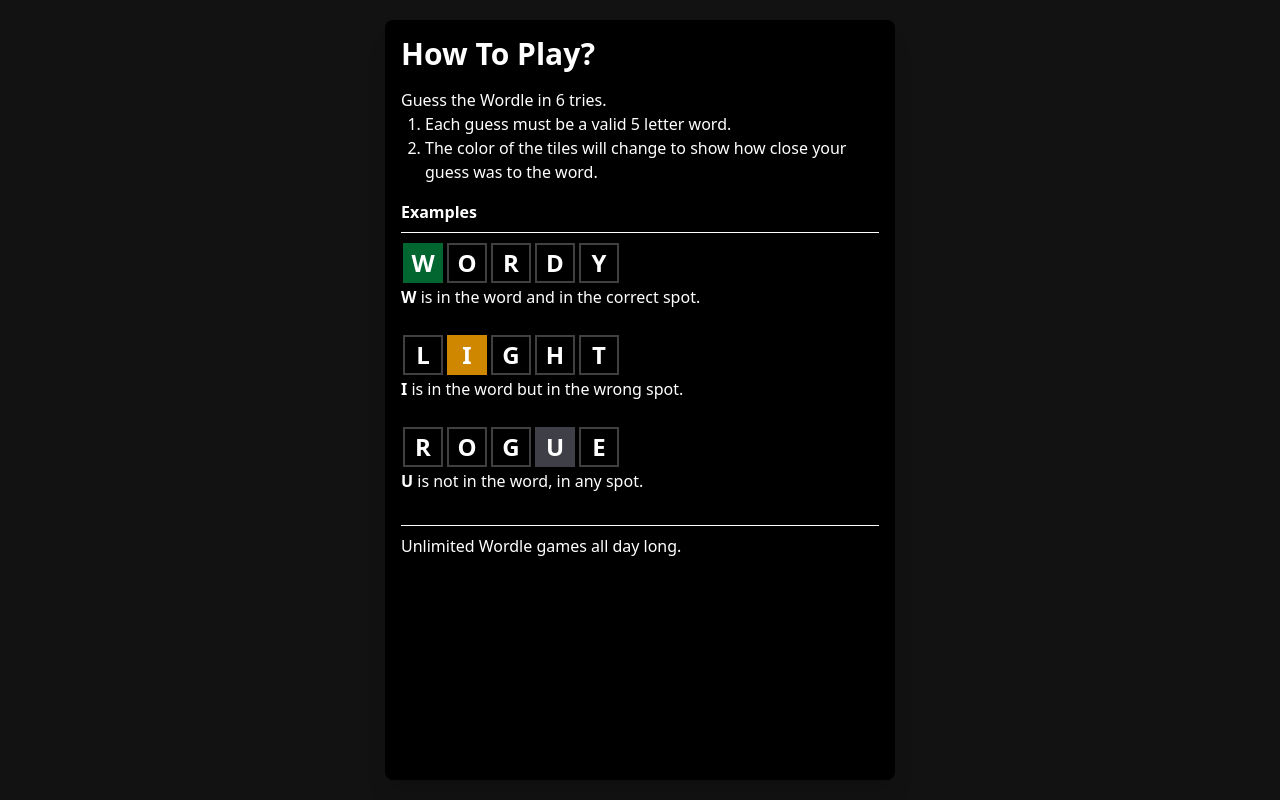
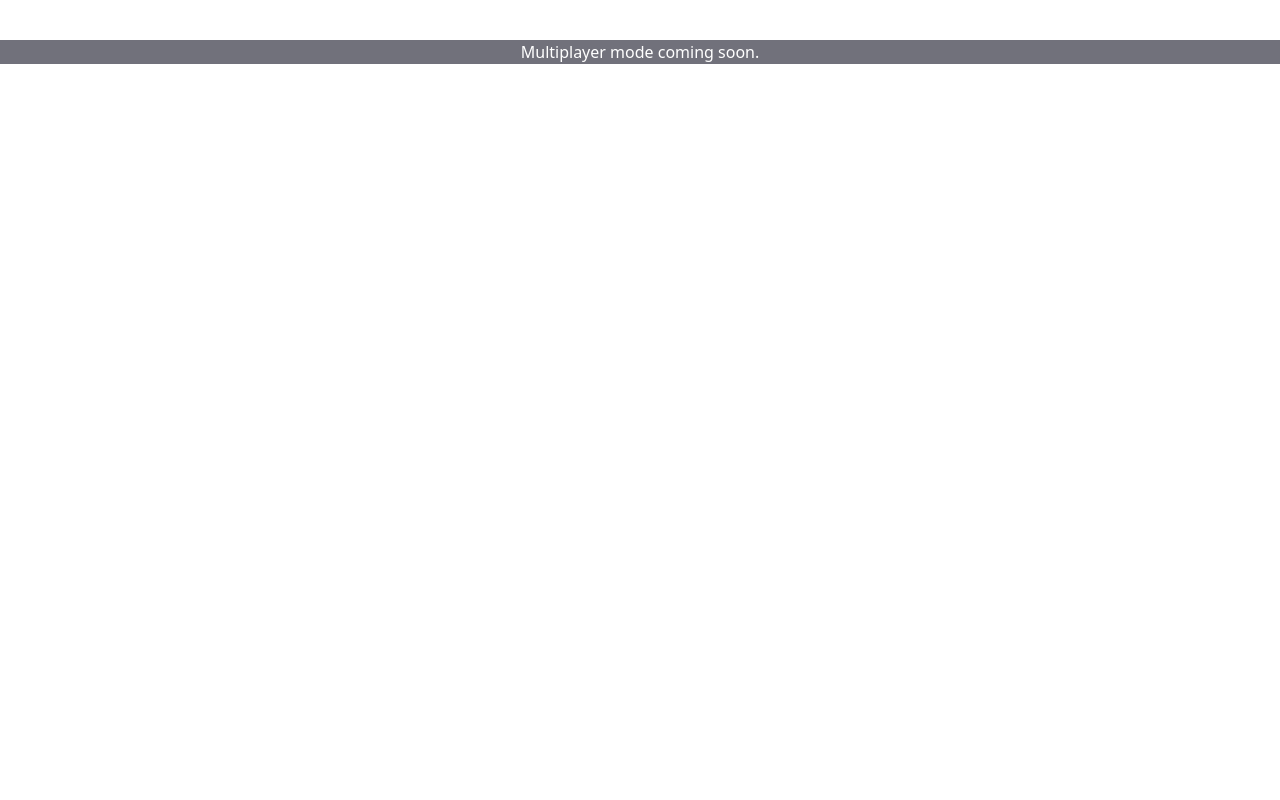
Before and after one commit to rrrautela/wordle-pvp, a React (Vite) app: page /multi in a window 1280 px wide. Built offline with nearby package versions, Linux system fonts and the light colour scheme.

Commit message:
mad some changes in singlplayer

```diff
--- a/package.json
+++ b/package.json
@@ -10,12 +10,12 @@
     "lint": "eslint .",
     "preview": "vite preview",
     "deploy": "npm run build && cd dist && git init && git add . && git commit -m 'Deploy' && git branch -M gh-pages && git remote set-url origin https://github.com/rrrautela/wordle-pvp.git && git push -f origin gh-pages"
-
   },
   "dependencies": {
     "@tailwindcss/vite": "^4.1.7",
     "react": "^19.1.0",
     "react-dom": "^19.1.0",
+    "react-router-dom": "^7.6.3",
     "tailwindcss": "^4.1.7"
   },
   "devDependencies": {
--- a/src/App.jsx
+++ b/src/App.jsx
@@ -1,30 +1,18 @@
-import {useState} from "react";
-import "./App.css"; // Imports TailwindCSS styles
-import GameWindow from "./components/GameWindow";
-import IntroductionWindow from "./components/IntroductionWindow";
-
+import { BrowserRouter, Routes, Route } from 'react-router-dom';
+import Home from './pages/Home';
+import SinglePlayer from './pages/SinglePlayer';
+import MultiPlayer from './pages/Multiplayer';
 
 
 function App() {
-  //new game starts whenever this state changes
-  const [count, setCount] = useState(0); //first game is Game1, and so on the count stores the number of the current game you are playing
-  const [showIntro, setShowIntro] = useState(true);
-
-
-  // win or lose, doesn't matter
-  const gameReset = () => {
-    // write some logic here that rests the game only if user wants it
-   setCount(prev => prev + 1); // Trigger re-render/reset of game UI
-  };
-
-  const closeIntro = () => setShowIntro(false);
-
-    return (
-    <>
-      {/* className="flex flex-col items-center justify-center h-screen bg-zinc-800" */}
-      <GameWindow key={count} gameReset={gameReset} />
-      {showIntro && <IntroductionWindow onClose={closeIntro} />}
-    </>
+  return (
+    <BrowserRouter>
+      <Routes>
+        <Route path="/" element={<Home />} />
+        <Route path="/single" element={<SinglePlayer />} />
+        <Route path="/multi" element={<MultiPlayer />} />
+      </Routes>
+    </BrowserRouter>
   );
 }
 
--- a/src/components/GameWindow.jsx
+++ b/src/components/GameWindow.jsx
@@ -1,159 +1,181 @@
-import { useRef, useEffect } from "react";
+import { useRef, useEffect, useState } from "react";
 import GameBoard from "./GameBoard";
 import KeyBoard from "./KeyBoard";
-import arrayOfWords from "../data/all5letterwords.json"; // Adjust path if needed
+import arrayOfWords from "../data/all5letterwords.json";
 
+function GameWindow({ gameReset }) {
+  const gameBoardBoxesRefs = useRef([]);
+  const keyboardKeysRefs = useRef([]);
+  const lettersInCurrentRowRef = useRef(0);
+  const wordInputSoFarRef = useRef("");
+  const guessesCountRef = useRef(0);
+  const currentRowRef = useRef(0);
+  const currentPositionRef = useRef(0);
+  const skipEffectJustThisOnceRef = useRef(false);
+  const alreadyShakenRef = useRef(false);
 
+  const [losingWord, setLosingWord] = useState(null);
+  const [messages, setMessages] = useState([]); // Unified state for all temporary messages
+  const [winMsg, setWinMsg] = useState(false);
 
-function GameWindow({gameReset}){
+  const keyboard_keys = [
+    "Q", "W", "E", "R", "T", "Y", "U", "I", "O", "P",
+    "A", "S", "D", "F", "G", "H", "J", "K", "L", "ENTER",
+    "Z", "X", "C", "V", "B", "N", "M", "⌫"
+  ];
 
-  // refs used so that we keep values across re-renders
-  const gameBoardBoxesRefs = useRef([]); //  all board boxes
-  const keyboardKeysRefs = useRef([]); // to all keyboard keys
-  const lettersInCurrentRowRef = useRef(0); // Number of letters typed in current row
-  const wordInputSoFarRef = useRef(""); // Current word being typed by the user
-  const guessesCountRef = useRef(0); // Number of guesses made
-  const currentRowRef = useRef(0); // Current row index (0 to 5)
-  const currentPositionRef = useRef(0); // Mirror of currentPosition for mutation
-  const skipEffectJustThisOnceRef = useRef(false); // Control flag to skip an effect once if needed
+  const correctWordRef = useRef(null);
+  if (!correctWordRef.current) {
+    correctWordRef.current = arrayOfWords[Math.floor(Math.random() * arrayOfWords.length)];
+    console.log(correctWordRef.current); // Log only once when game starts
+  }
+  const correctWord = correctWordRef.current;
 
-  // Keyboard layout (includes ENTER and Backspace icon)
-  const keyboard_keys = ["Q","W","E","R","T","Y","U","I","O","P","A","S","D","F","G","H","J","K","L","ENTER","Z","X","C","V","B","N","M","⌫"];
-  // Pick a random correct word from the list
-  const correctWord = arrayOfWords[Math.floor(Math.random() * arrayOfWords.length)];
-  console.log(correctWord); // Print the correct word to console (for debugging/testing)
+  // Adds vertical bounce to all boxes on win
+  function bounceAllBoxes() {
+    for (let i = 0; i < 30; i++) {
+      const box = gameBoardBoxesRefs.current[i];
+      if (!box) continue;
+      const delay = Math.random() * 600;
+      setTimeout(() => {
+        box.classList.add("animate-bounce-vertical");
+        setTimeout(() => {
+          box.classList.remove("animate-bounce-vertical");
+        }, 400);
+      }, delay);
+    }
+  }
 
-  // Function triggered when user presses ENTER after typing 5 letters
+  // Pushes a new message to the message array
+  const pushTempMessage = (label) => {
+    setMessages(prev => {
+      const id = Date.now();
+      return [...prev, { id, label }];
+    });
+  };
+
+  // Effect to clear messages periodically
+  useEffect(() => {
+    let intervalId;
+    if (messages.length > 0) {
+      intervalId = setInterval(() => {
+        setMessages(prev => {
+          if (prev.length === 0) {
+            clearInterval(intervalId);
+            return [];
+          }
+          return prev.slice(1); // Remove the oldest message
+        });
+      }, 250); // Clear 4 messages per second (1000ms / 4 = 250ms)
+    }
+    return () => clearInterval(intervalId);
+  }, [messages.length]); // Re-run effect when message count changes
+
   function checkGuess() {
     const word = wordInputSoFarRef.current;
 
-    // If the guessed word is not in dictionary
     if (!arrayOfWords.includes(word)) {
-      // Add shake animation to all 5 boxes in the current row
-      for (let i = currentRowRef.current * 5; i < (currentRowRef.current + 1) * 5; i++) {
-        const box = gameBoardBoxesRefs.current[i];
-        box.classList.add("vibrate-horizontal");
-        setTimeout(() => {
-          box.classList.remove("vibrate-horizontal");
-        }, 500);
+      if (!alreadyShakenRef.current) {
+        for (let i = currentRowRef.current * 5; i < (currentRowRef.current + 1) * 5; i++) {
+          const box = gameBoardBoxesRefs.current[i];
+          box.classList.add("vibrate-horizontal");
+          setTimeout(() => box.classList.remove("vibrate-horizontal"), 500);
+        }
+        alreadyShakenRef.current = true;
       }
-      return; // Exit early on invalid word
+      pushTempMessage("Not in word list");
+      return;
     }
 
-    // Helper function to decide box color
+    alreadyShakenRef.current = false;
+
     const delay = 300;
     const getColor = (l, i) =>
-      l === correctWord[i]
-        ? "bg-green-800" // Correct letter and position
-        : correctWord.includes(l)
-        ? "bg-yellow-600" // Correct letter, wrong position
-        : "bg-zinc-700"; // Letter not in word
+      l === correctWord[i] ? "bg-green-800" : correctWord.includes(l) ? "bg-yellow-600" : "bg-zinc-700";
 
-    // Animate box flip for all 5 letters
     for (let i = 0; i < 5; i++) {
       const globalIdx = currentRowRef.current * 5 + i;
       const box = gameBoardBoxesRefs.current[globalIdx];
       const color = getColor(word[i], i);
 
-
-
-      // Flip animation (half flip first)
       setTimeout(() => {
         box.style.transition = "transform 0.6s";
         box.style.transform = "rotateX(90deg)";
       }, delay * i);
 
-      // Apply color mid-flip and complete rotation
       setTimeout(() => {
         box.classList.remove("border-2", "border-neutral-700");
         box.classList.add(color);
         box.style.transform = "rotateX(0deg)";
       }, delay * i + 300);
 
-      // Cleanup inline styles after animation
       setTimeout(() => {
         box.style.transition = "";
         box.style.transform = "";
       }, delay * i + 600);
     }
 
-    // Update keyboard key colors
     setTimeout(() => {
       for (let i = 0; i < 5; i++) {
         const letter = word[i];
         const idx = keyboard_keys.indexOf(letter);
-        const key = keyboardKeysRefs
-    .current[idx];
+        const key = keyboardKeysRefs.current[idx];
         if (!key) continue;
 
-        // Remove old bg-* classes (unless already green)
         key.classList.forEach(c => {
-          if (c.startsWith("bg-green")) return; // Don’t downgrade correct key
+          if (c.startsWith("bg-green")) return;
           if (c.startsWith("bg-")) key.classList.remove(c);
         });
 
-        // Add new color based on guess
         if (!key.classList.contains("bg-green-800")) {
           key.classList.add(getColor(letter, i));
         }
       }
-      // If guessed correctly
-      if (word === correctWord){
-        alert("YOU WIN");
-        gameReset();
-      } else {
-        // Prepare for next row
-        currentRowRef.current++;
-        lettersInCurrentRowRef
-    .current = 0;
-        wordInputSoFarRef.current = "";
-        currentPositionRef.current = (currentRowRef.current * 5);
+
+      if (word === correctWord) {
+        setWinMsg(true);
+        bounceAllBoxes();
+        setTimeout(() => {
+          setWinMsg(false);
+          gameReset();
+        }, 2000);
+        return;
       }
-    }, delay * 5 + 300); // Delay to finish animation before updating
 
-    //another guess is made, right or wrong doesnt matter
+      currentRowRef.current++;
+      lettersInCurrentRowRef.current = 0;
+      wordInputSoFarRef.current = "";
+      currentPositionRef.current = currentRowRef.current * 5;
+    }, delay * 5 + 300);
+
     guessesCountRef.current++;
-
-    //if all 6 chances for guessing are used, and word has not been guesseed right yet then you lose
-    if(guessesCountRef.current === 6){
-      alert("YOU LOSE");
-      gameReset();
+    if (guessesCountRef.current === 6) {
+      setLosingWord(correctWord);
+      setTimeout(() => gameReset(), 2000);
     }
-
-
   }
 
-  // Handle backspace/delete key press
   function backSpacePressed() {
     const pos = currentPositionRef.current;
     const rowStart = currentRowRef.current * 5;
-
-    // Prevent deleting outside the current row
     if (pos <= rowStart) return;
 
     const idx = pos - 1;
     const box = gameBoardBoxesRefs.current[idx];
-
-    // Clear the box UI
     if (box) {
       box.textContent = "";
       box.classList.remove("border-zinc-500");
     }
 
-    // Update refs accordingly
-    lettersInCurrentRowRef
-.current = Math.max(0, lettersInCurrentRowRef
-  .current - 1);
+    lettersInCurrentRowRef.current = Math.max(0, lettersInCurrentRowRef.current - 1);
     wordInputSoFarRef.current = wordInputSoFarRef.current.slice(0, -1);
-    const newPos = idx;
-    currentPositionRef.current = newPos;
+    currentPositionRef.current = idx;
   }
 
-  // Handle regular key presses (letter, enter, backspace)
   function keyPressed(key) {
     if (key === "ENTER") {
-      if (lettersInCurrentRowRef
-    .current === 5) checkGuess();
+      if (lettersInCurrentRowRef.current === 5) checkGuess();
+      else pushTempMessage("Not enough letters");
       return;
     }
 
@@ -162,18 +184,13 @@ function GameWindow({gameReset}){
       return;
     }
 
-    // If already 5 letters typed, ignore input
-    if (lettersInCurrentRowRef
-  .current >= 5) return;
+    if (lettersInCurrentRowRef.current >= 5) return;
 
-    // Figure out which box to fill
     const rowStart = currentRowRef.current * 5;
-    const idx = rowStart + lettersInCurrentRowRef
-.current;
+    const idx = rowStart + lettersInCurrentRowRef.current;
+    const box = gameBoardBoxesRefs.current[idx];
 
-    const box = gameBoardBoxesRefs.current[idx];
     if (box) {
-      // Fill box with letter and style it
       box.textContent = key;
       box.classList.add(
         "border-zinc-500",
@@ -186,43 +203,56 @@ function GameWindow({gameReset}){
         "text-white",
         "font-bold"
       );
-      setTimeout(() => box.classList.remove("scale-110"), 100); // Remove animation
+      setTimeout(() => box.classList.remove("scale-110"), 100);
     }
 
-    // Update internal state
     wordInputSoFarRef.current += key;
-    lettersInCurrentRowRef
-.current += 1;
-    const newPos = idx + 1;
-    currentPositionRef.current = newPos;
+    lettersInCurrentRowRef.current += 1;
+    currentPositionRef.current = idx + 1;
   }
 
-  // Set up keyboard input handler (once on mount)
   useEffect(() => {
     const handleKeyDown = (e) => {
-      // Accept only A-Z characters
       if (/^[a-zA-Z]$/.test(e.key)) {
-        keyPressed(e.key.toUpperCase()); // Convert lowercase to uppercase
+        keyPressed(e.key.toUpperCase());
       } else if (e.key === "Backspace") {
         backSpacePressed();
       } else if (e.key === "Enter") {
-        e.preventDefault(); // Prevent default behavior of ENTER
-        if (lettersInCurrentRowRef
-      .current === 5) checkGuess();
-        else alert("You haven't typed 5 letters yet!");
+        e.preventDefault();
+        if (lettersInCurrentRowRef.current === 5) checkGuess();
+        else pushTempMessage("Not enough letters");
       }
     };
-
-    // Add event listener
     window.addEventListener("keydown", handleKeyDown);
-    return () => window.removeEventListener("keydown", handleKeyDown); // Cleanup
+    return () => window.removeEventListener("keydown", handleKeyDown);
   }, []);
 
-  // Main render
   return (
-    <div className="w-screen h-screen bg-[#121213] flex justify-center">
+    <div className="w-screen h-screen bg-[#121213] flex justify-center relative">
       <div className="w-130 flex flex-col items-center">
-        {/* GameBoard renders the boxes and accepts refs/state */}
+
+        {messages.map((msg, i) => (
+          <div
+            key={msg.id}
+            // Adjusted top value for stacking, using a more descriptive class name for clarity
+            className={`absolute top-${4 + (i * 5)} left-1/2 transform -translate-x-1/2 z-[50] text-black bg-white text-sm font-semibold px-3 py-1.5 rounded shadow`}
+          >
+            {msg.label}
+          </div>
+        ))}
+
+        {winMsg && (
+          <div className="absolute top-4 left-1/2 transform -translate-x-1/2 z-50 text-black bg-white text-lg font-bold px-4 py-1.5 rounded shadow">
+            Yayy!!
+          </div>
+        )}
+
+        {losingWord && (
+          <div className="absolute top-4 left-1/2 transform -translate-x-1/2 z-50 text-black bg-white text-lg font-bold px-4 py-1.5 rounded shadow">
+            The word was: {losingWord}
+          </div>
+        )}
+
         <GameBoard
           checkGuess={checkGuess}
           gameBoardBoxesRefs={gameBoardBoxesRefs}
@@ -232,7 +262,6 @@ function GameWindow({gameReset}){
           wordInputSoFarRef={wordInputSoFarRef}
         />
 
-        {/* KeyBoard renders clickable keys and calls keyPressed */}
         <KeyBoard
           keyPressed={keyPressed}
           keyboard_keys={keyboard_keys}
@@ -243,6 +272,4 @@ function GameWindow({gameReset}){
   );
 }
 
-
-
 export default GameWindow;
--- /dev/null
+++ b/src/pages/Home.jsx
@@ -0,0 +1,31 @@
+import { Link } from 'react-router-dom';
+
+function Home() {
+  return (
+    <div className="flex flex-col items-center justify-center min-h-screen px-4 bg-gray-100 text-gray-900">
+      {/* Title */}
+      <h1 className="text-4xl sm:text-5xl font-extrabold mb-10 text-center">
+        Wordle PvP
+      </h1>
+
+      {/* Buttons */}
+      <div className="flex flex-col sm:flex-row gap-4 w-full max-w-xs sm:max-w-md">
+        <Link
+          to="/single"
+          className="flex-1 bg-white border border-gray-300 hover:bg-green-100 hover:border-green-400 text-green-700 font-semibold py-3 px-6 rounded-lg shadow transition"
+        >
+          Single Player
+        </Link>
+
+        <Link
+          to="/multi"
+          className="flex-1 bg-white border border-gray-300 hover:bg-blue-100 hover:border-blue-400 text-blue-700 font-semibold py-3 px-6 rounded-lg shadow transition"
+        >
+          Multiplayer
+        </Link>
+      </div>
+    </div>
+  );
+}
+
+export default Home;
--- /dev/null
+++ b/src/pages/MultiPlayer.jsx
@@ -0,0 +1,8 @@
+// pages/MultiPlayer.jsx
+function MultiPlayer() {
+  return (
+    <div className="bg-zinc-500 text-white text-center mt-10">Multiplayer mode coming soon.</div>
+  );
+}
+
+export default MultiPlayer;
--- /dev/null
+++ b/src/pages/SinglePlayer.jsx
@@ -0,0 +1,31 @@
+import { useState } from "react";
+import GameWindow from "../components/GameWindow";
+import IntroductionWindow from "../components/IntroductionWindow";
+import '../App.css';
+
+
+function SinglePlayer() {
+  // New game starts whenever this state changes
+  const [count, setCount] = useState(0); // First game is Game1, and so on — 'count' stores the number of the current game you are playing
+  const [showIntro, setShowIntro] = useState(true);
+
+  // Win or lose, doesn't matter — triggers new game if user wants it
+  const gameReset = () => {
+    // Write some logic here that resets the game only if user wants it
+    setCount(prev => prev + 1); // Trigger re-render/reset of game UI
+  };
+
+  const closeIntro = () => setShowIntro(false);
+
+  return (
+    <>
+      {/* Main game UI */}
+      <GameWindow key={count} gameReset={gameReset} />
+
+      {/* Intro popup shown only at start */}
+      {showIntro && <IntroductionWindow onClose={closeIntro} />}
+    </>
+  );
+}
+
+export default SinglePlayer;
```
Also changed, not shown: src/App.css (+9 -0 lines), 1 other file (tests, documents, lock files or other folders).
